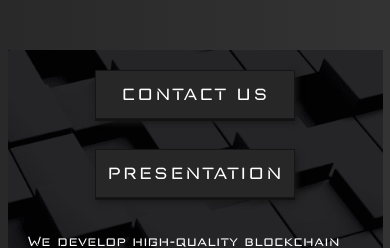
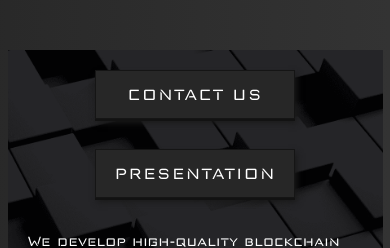
Before and after one commit to dcjwu/w3a-landing, a Next.js app: page / in a window 390 px wide. Shown: the part 340-588 px from the top of the page. Built offline with nearby package versions, Linux system fonts and the light colour scheme.

Commit message:
Fixed button responsiveness.

```diff
--- a/styles/main.scss
+++ b/styles/main.scss
@@ -20,6 +20,9 @@
   width: 20rem;
   text-decoration: none;
   text-transform: uppercase;
+  @include breakpoint($bp-576) {
+    font-size: 2rem;
+  }
   &.effect {
     background: lighten($bg-color, 3%);
     border: 1px solid darken($bg-color, 4%);
```
